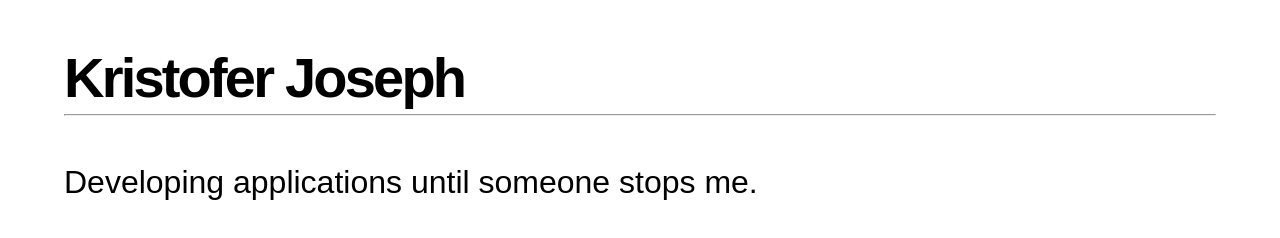
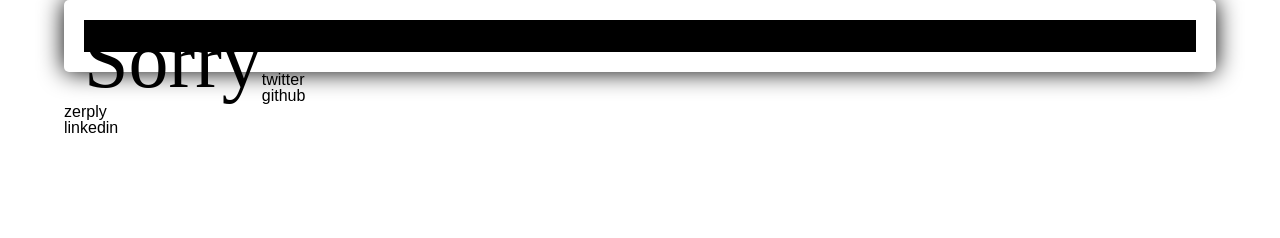
Before and after one commit to kristoferjoseph/kristoferjoseph.github.com, a plain HTML site: page index.html in a window 1280 px wide. Drawn offline with Linux system fonts and the light colour scheme.

Commit message:
Initial commit of busy sign

```diff
--- a/css/styles.css
+++ b/css/styles.css
@@ -30,8 +30,7 @@ footer, header, hgroup, menu, nav, section {
 }
 
 body {
-	color: #000;
-	background: #fff;
+	color: #000000;
 	line-height: 1;
 	text-rendering: optimizeLegibility;
   font-family: "proxima-nova", sans-serif;
@@ -56,23 +55,56 @@ table {
 	border-spacing: 0;
 }
 
+/* The Magnificent Clearfix: Updated to prevent margin-collapsing on child elements.
+   j.mp/bestclearfix */
+
+.clearfix:before, .clearfix:after {
+    content: "\0020";
+    display: block;
+    height: 0;
+    overflow: hidden;
+}
+
+.clearfix:after { clear: both; }
+
+/* Fix clearfix: blueprintcss.lighthouseapp.com/projects/15318/tickets/5-extra-margin-padding-bottom-of-page */
+
+.clearfix { zoom: 1; }
+
 .container {
 	width: 90%;
 	margin: 0 auto;
 }
 
-header {
-	margin: 50px 0 0 0;
+.sign {
+  padding: 20px;
+
+  -webkit-border-radius: 5px;
+  -moz-border-radius: 5px;
+  border-radius: 5px;
+
+  -moz-box-shadow:  0 0 25px #000;
+  -webkit-box-shadow: 0 0 25px #000;
+  box-shadow: 0 0 25px #000;
+
 }
 
-header h1 {
-	letter-spacing: -0.05em;
-	font-size: 3.5em;
-  font-weight: 900;
+.inner {
+  background: #000000;
 }
 
-p {
-	margin: 50px 0 0 0;
-  font-weight: 100;
-	font-size: 2em;
+.sorry {
+  font-family: "bistro-script-web";
+  font-size: 5em;
+  float: left;
+  font-weight: 400;
+  font-style: normal;
 }
+
+.been {
+
+}
+
+.busy {
+
+}
--- a/index.html
+++ b/index.html
@@ -3,15 +3,10 @@
   <head>
     <meta http-equiv="Content-Type" content="text/html; charset=utf-8">
     <title>
-      Kristofer Joseph
+      Sorry Been Busy
     </title>
     <meta name="author" content="Kristofer Joseph"><!-- Date: 2010-07-25 -->
     <link rel="stylesheet" href="/css/styles.css" type="text/css" media="screen" title="no title" charset="utf-8">
-
-    <!--
-    <script type="text/javascript" src="http://use.typekit.com/foe2uro.js"></script>
-    <script type="text/javascript">try{Typekit.load();}catch(e){}</script>
-    -->
 
     <script type="text/javascript" src="http://use.typekit.com/lwr3wqo.js"></script>
     <script type="text/javascript">try{Typekit.load();}catch(e){}</script>
@@ -19,13 +14,23 @@
   </head>
   <body>
     <div class="container">
-      <header>
-        <h1>Kristofer Joseph</h1>
-        <hr/>
-      </header>
-      <p>
-        Developing applications until someone stops me.
-      </p>
+      <div class="sign">
+        <div class="inner">
+          <div>
+            <h2 class="sorry">Sorry</h2>
+            <h3 class="been">Been</h3>
+            <h1 class="busy">Busy</h1>
+          </div>
+        </div>
+      </div>
+      <footer>
+          <ul>
+            <li>twitter</li>
+            <li>github</li>
+            <li>zerply</li>
+            <li>linkedin</li>
+        </ul>
+      </footer>
     </div>
   </body>
 </html>
```
Also changed, not shown: 2 other files.
